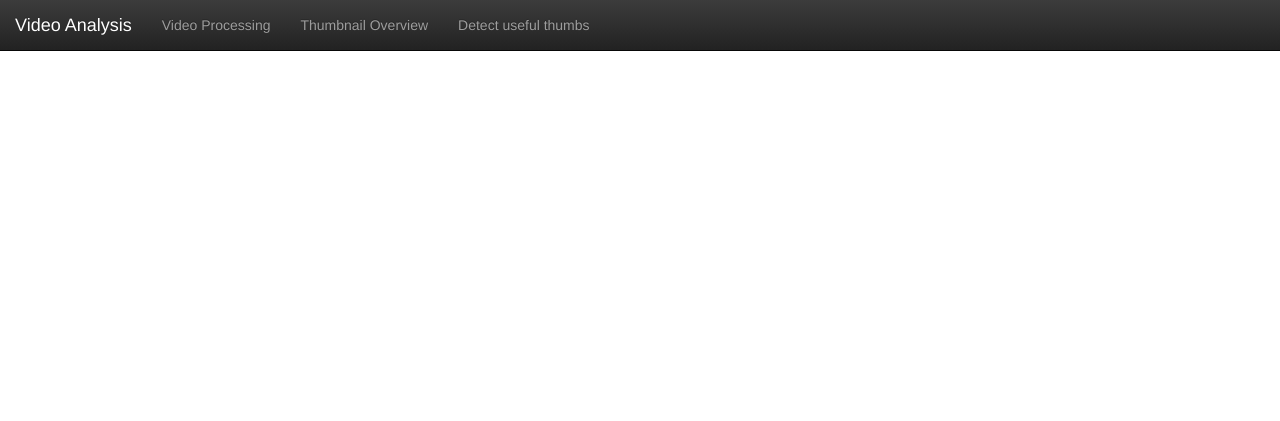
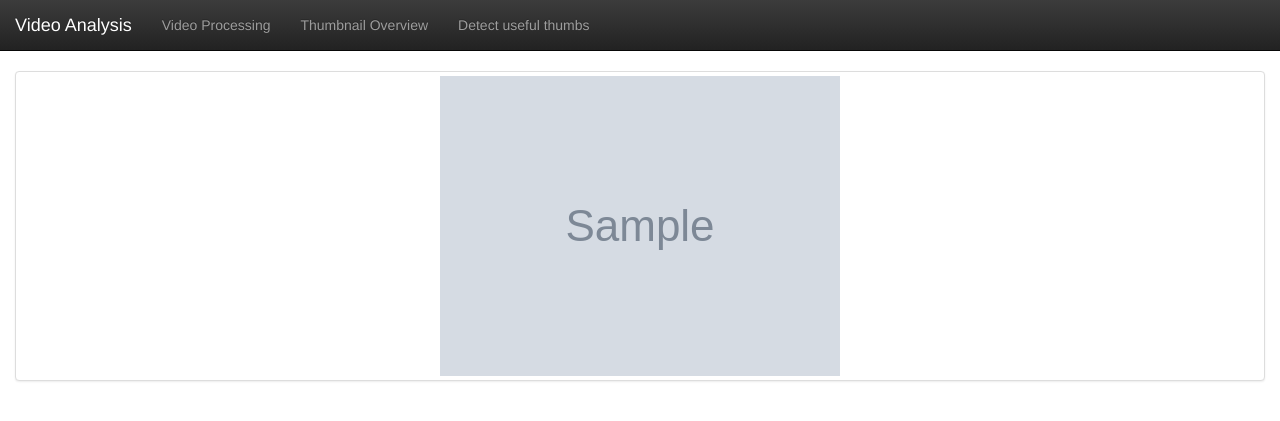
Before and after one commit to JungesAngebot/thumbnail-extractor, a Flask app: template templates/useful_thumbs.html in a window 1280 px wide. Shown: the top 421 px of the page. Run offline with Flask 2, Linux system fonts and the light colour scheme; the template is opened without the code that fills it: most values are stand-ins (such as "Sample title", 1, 10 or a date in 2020); some libraries are stand-ins or nearby versions.

Commit message:
- template

```diff
--- a/templates/useful_thumbs.html
+++ b/templates/useful_thumbs.html
@@ -3,6 +3,11 @@
 
     <div class="container-fluid">
         <div class="row">
+            <div class="col-lg-12">
+                <div class="thumbnail">
+                    <img src="{{ url_for('static', filename='images/' + image.static_url_ref) }}">
+                </div>
+            </div>
         </div>
     </div>
 
```
